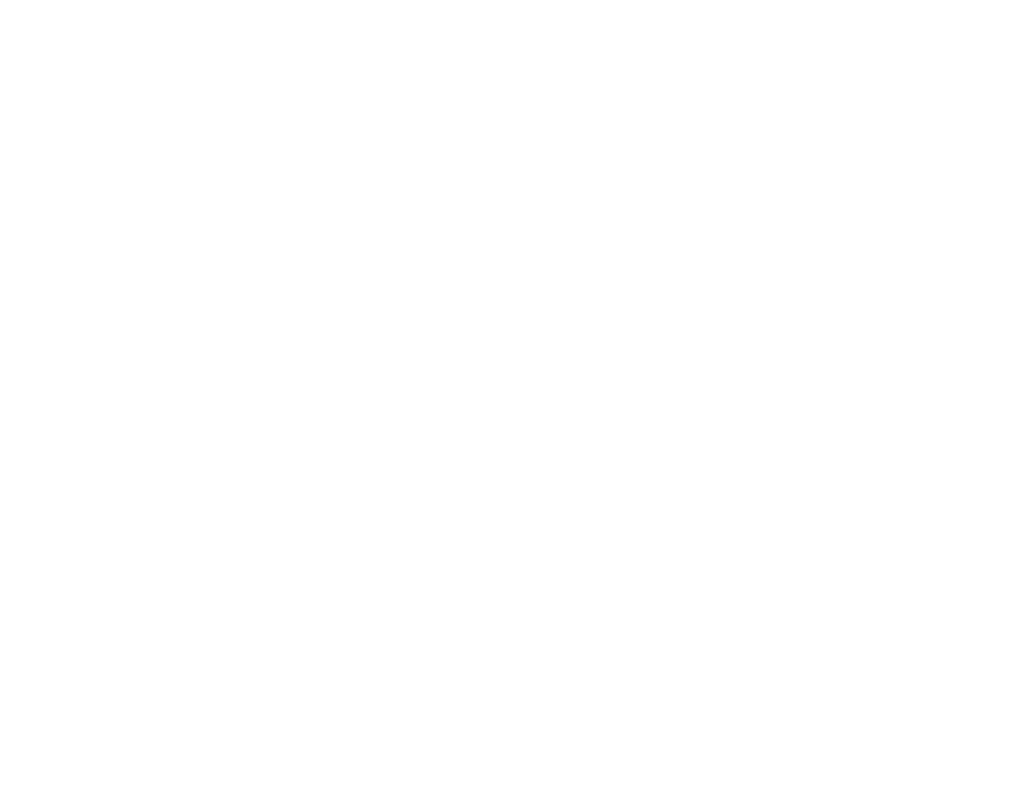
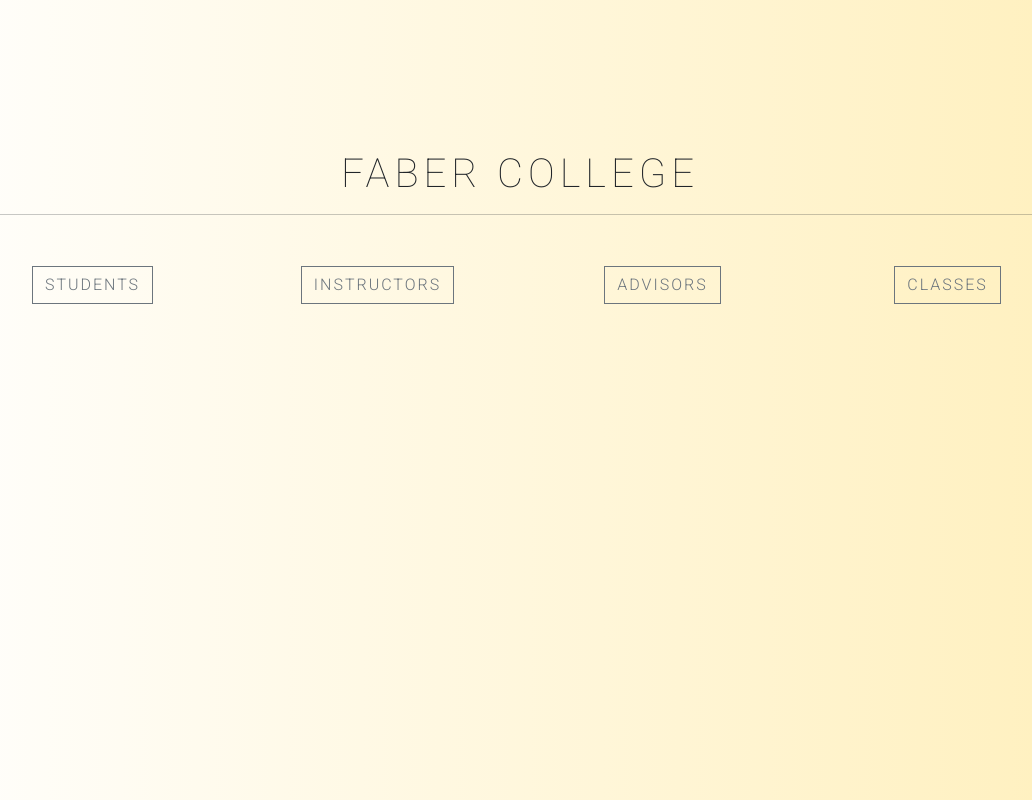
Before and after one commit to dustinwalkup/cs340_project, a plain HTML site: page index.html in a window 1280 px wide. Shown: the whole page, without its empty margins (120-1152 px from the left). Drawn offline with nearby package versions, Linux system fonts and the light colour scheme.

Commit message:
added css sheet and developed homepage

```diff
--- a/index.html
+++ b/index.html
@@ -6,11 +6,33 @@
         <title>Faber College</title>
         <meta name="description" content="">
         <meta name="viewport" content="width=device-width, initial-scale=1">
-        <link rel="stylesheet" href="">
+        <link rel="stylesheet" href="style.css">
+        <link href="https://cdn.jsdelivr.net/npm/bootstrap@5.0.0-beta1/dist/css/bootstrap.min.css" rel="stylesheet" integrity="sha384-giJF6kkoqNQ00vy+HMDP7azOuL0xtbfIcaT9wjKHr8RbDVddVHyTfAAsrekwKmP1" crossorigin="anonymous">
+        <link rel="preconnect" href="https://fonts.gstatic.com">
+        <link href="https://fonts.googleapis.com/css2?family=Roboto:wght@100;300;400&display=swap" rel="stylesheet">
     </head>
     <body>
+        <div class="container">
 
+            <h1 id="faber">FABER COLLEGE</h1>
+            <hr>
 
+            <div class="row button_row">
+                <div class="col" align="center">
+                    <button type="submit" class="btn btn-outline-secondary mb-2 myButton" id="myButton">STUDENTS</button>
+                </div>
+                <div class="col" align="center">
+                    <button type="submit" class="btn btn-outline-secondary mb-2 myButton" id="myButton">INSTRUCTORS</button>
+                </div>
+                <div class="col" align="center">
+                    <button type="submit" class="btn btn-outline-secondary mb-2 myButton" id="myButton">ADVISORS</button>
+                </div>
+                <div class="col" align="center">
+                    <button type="submit" class="btn btn-outline-secondary mb-2 myButton" id="myButton">CLASSES</button>
+                </div>
+
+            </div>
+        </div>
         <script src="" async defer></script>
     </body>
 </html>
--- /dev/null
+++ b/style.css
@@ -0,0 +1,34 @@
+
+body {
+
+background: #FFEFBA;  /* fallback for old browsers */
+background: -webkit-linear-gradient(to right, #FFFFFF, #FFEFBA);  /* Chrome 10-25, Safari 5.1-6 */
+background: linear-gradient(to right, #FFFFFF, #FFEFBA); /* W3C, IE 10+/ Edge, Firefox 16+, Chrome 26+, Opera 12+, Safari 7+ */
+
+
+}
+
+.button_row {
+    padding-top: 35px;
+}
+
+#faber {
+    text-align: center;
+    padding-top: 150px;
+    font-family: 'Roboto';
+    font-weight: 100;
+    letter-spacing: 5px;
+}
+
+#myButton {
+    border-radius:0;
+    font-family: 'Roboto';
+    font-weight: 300;
+    letter-spacing: 2px;
+}
+
+.btn-outline-light {
+    color:#000000;
+    border-color: #000000;
+
+}
```
